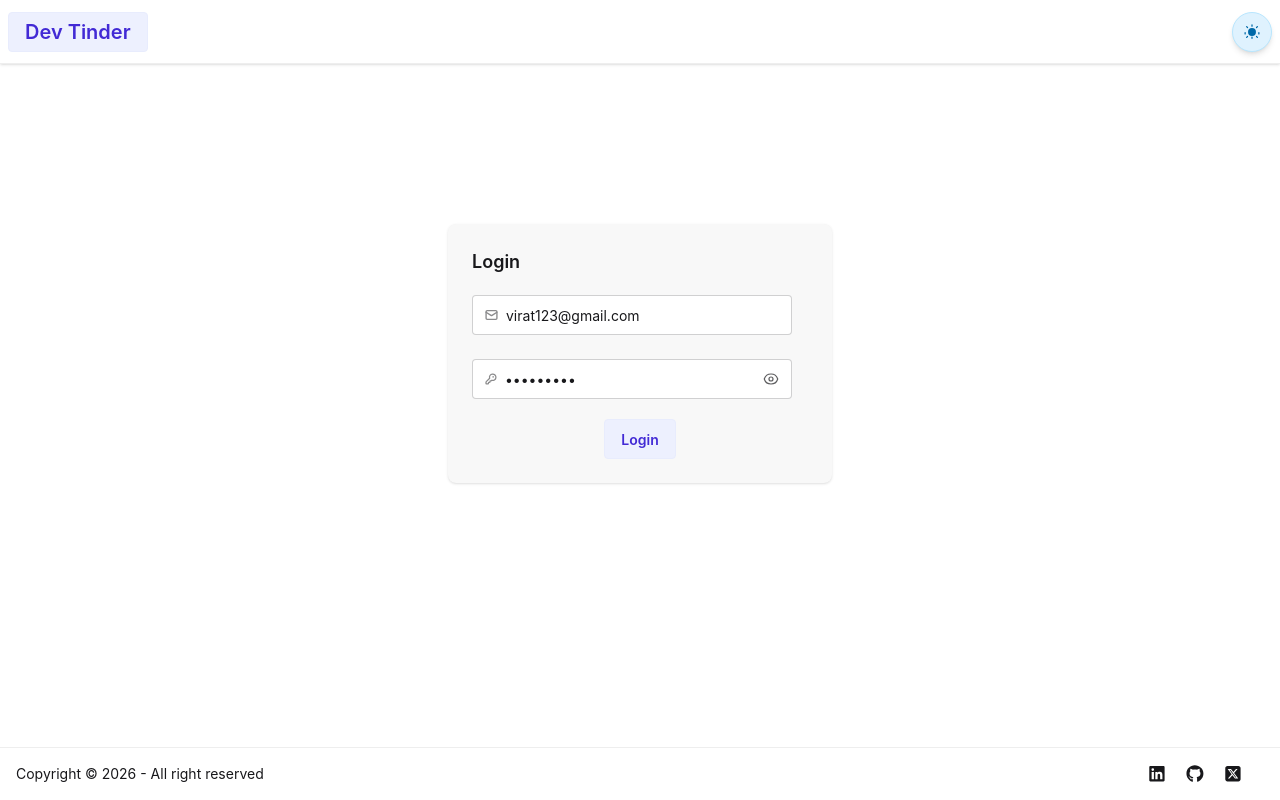
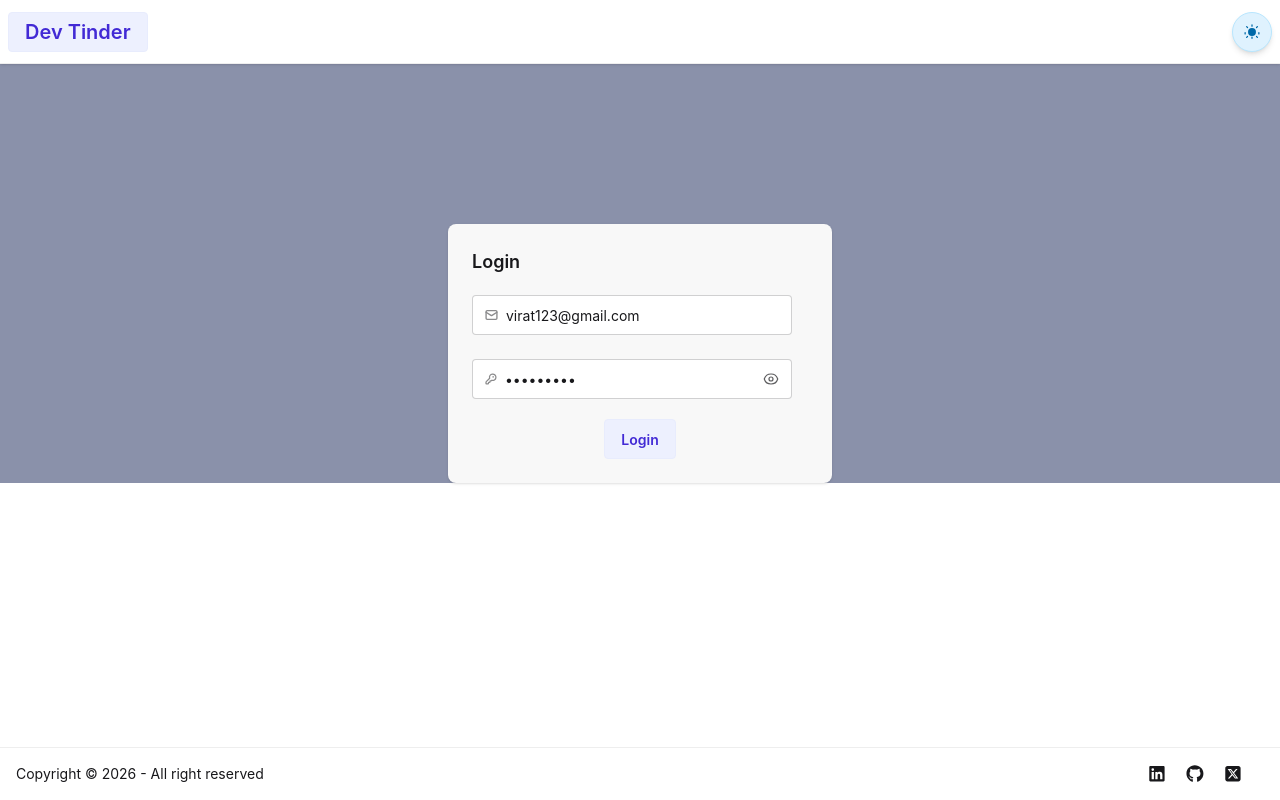
Before and after one commit to Utkarshcode1412/Dev-Tinder-Frontend, a React (Vite) app: page /login in a window 1280 px wide. Built offline with nearby package versions, Linux system fonts and the light colour scheme; no server answers.

Commit message:
updated theme toggle functionality and styling for better user experience

```diff
--- a/src/components/Body.jsx
+++ b/src/components/Body.jsx
@@ -36,7 +36,7 @@ const Body = () => {
 
 
   return (
-    <div>
+    <div className='  bg-blue-950/50'>
         <NavBar />
         <Outlet />
         <Footer />
--- a/src/components/NavBar.jsx
+++ b/src/components/NavBar.jsx
@@ -12,7 +12,8 @@ const NavBar = () => {
   const dispatch = useDispatch();
   const navigate = useNavigate();
 
-  const [theme, setTheme] = useState(() => localStorage.getItem('theme') || 'light');
+  const [theme, setTheme] = useState(
+    () => localStorage.getItem('theme') || 'light');
 
   useEffect(() => {
     const savedTheme = localStorage.getItem('theme');
--- a/vite.config.js
+++ b/vite.config.js
@@ -7,5 +7,6 @@ export default defineConfig({
   plugins: [
     react(),
     tailwindcss(),
+
   ],
 })
```
